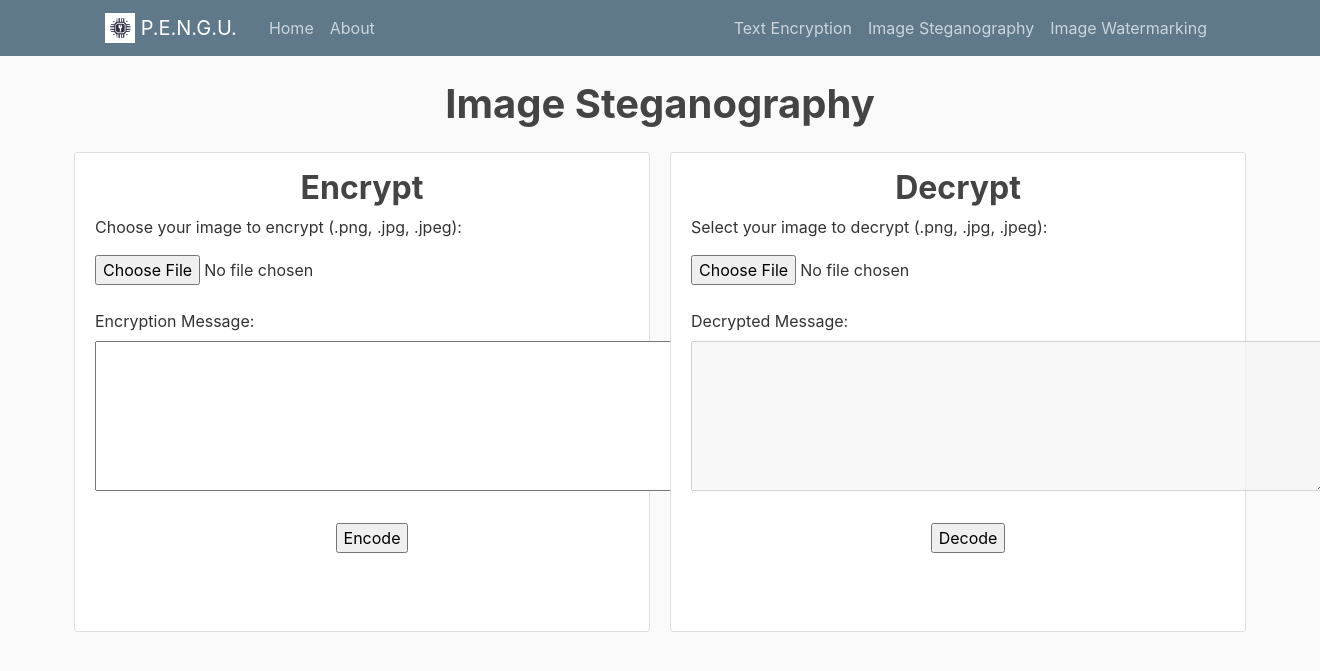
After one commit to JeffreyPG03/HoyaHacks24, a Flask app: page /ImageSteganography in a window 1320 px wide. The commit adds this page. Shown: the top 671 px of the page. Run offline with Flask 3, Linux system fonts and the light colour scheme; some libraries are stand-ins or nearby versions.

Commit message:
Add files via upload

```diff
--- a/web/app.py
+++ b/web/app.py
@@ -38,15 +38,15 @@ def about():
 def TextEncryption():
     return render_template('TextEncryption.html')
 
-@app.route("/ImageStenography")
-def ImageStenography():
-    return render_template('ImageStenography.html')
+@app.route("/ImageSteganography")
+def ImageSteganography():
+    return render_template('ImageSteganography.html')
 
 @app.route("/ImageWatermarking")
 def ImageWatermarking():
     return render_template('ImageWatermarking.html')
 
-@app.route('/ImageStenography', methods = ["POST"] )
+@app.route('/ImageSteganography', methods = ["POST"] )
 def lsb():
     #gathering file from form
     uploaded_file = request.files['txt_file']
@@ -76,7 +76,7 @@ def lsb():
                 decodedText = lsb_decode(destination)
                 thread      = threading.Thread(target=removeOld, args=(filename,))
                 thread.start()
-                return render_template('/ImageStenography.html',
+                return render_template('/ImageSteganography.html',
                         PageTitle = "Landing page", decrypted_message=decodedText)
 
         else:
@@ -84,7 +84,7 @@ def lsb():
 
     #This just reloads the page if no file is selected and the user tries to POST.
     else:
-        return render_template('/ImageStenography.html',
+        return render_template('/ImageSteganography.html',
                         PageTitle = "Landing page", decrypted_message='')
 
 @app.route('/ImageWatermarking', methods = ["POST"] )
--- a/web/src/des/des_decr.py
+++ b/web/src/des/des_decr.py
@@ -156,3 +156,5 @@ def des_decr(encr_str):
     decrypted_message_text = binary_to_string(decrypted_message)
     return decrypted_message_text
     # return encr_str
+
+# print(des_decr())
--- /dev/null
+++ b/web/templates/ImageSteganography.html
@@ -0,0 +1,105 @@
+{% extends "layout.html" %}
+{% block content %}
+    <div class="text-center" style="padding-bottom: 1rem;">
+        <h1><b>Image Steganography</b></h1>
+    </div>
+    <div class="d-flex justify-content-center">
+        <div class="column" style="padding-right: 10px; padding-left: 10px;">
+            <div class="card" style="width: 36rem; height: 30rem;">
+                <div class="text-center" style="padding-top: 1rem;">
+                    <h2><b>Encrypt</b></h2>
+                </div>
+                <section class="flex-container" style="padding-left: 1.25rem;">
+                    <form
+                        method="POST"
+                        action=""
+                        enctype="multipart/form-data"
+                        accept=".txt"
+                    >
+                        <div>
+                            <p>Choose your image to encrypt (.png, .jpg, .jpeg):</p>
+                        </div>
+                        <div class="file_input">
+                            <input
+                                type="file"
+                                name="txt_file"
+                                enctype="multipart/form-data"
+                                accept=".png, .jpg, .jpeg"
+                            />
+                        </div>
+                        <br/>
+                        <label for="etext">Encryption Message:</label>
+                        <textarea
+                            type="textarea"
+                            id="etext"
+                            name="etext"
+                            class=""
+                            cols="60"
+                            rows="6"></textarea>
+                        <div class="text-center" style="padding-top: 2rem;">
+                            <div class="submit_button">
+                                <input
+                                    type="submit"
+                                    name="submit_form"
+                                    value="Encode"
+                                    enctype="multipart/form-data"
+                                />
+                            </div>
+                        </div>
+                    </form>
+                </section>
+            </div>
+        </div>
+        <div class="column" style="padding-right: 10px; padding-left: 10px;">
+            <div class="card" style="width: 36rem; height: 30rem;">
+                <div class="text-center" style="padding-top: 1rem;">
+                    <h2><b>Decrypt</b></h2>
+                </div>
+                <section class="flex-container" style="padding-left: 1.25rem;">
+                    <div class="file_input_form">
+                        <form
+                            method="POST"
+                            action=""
+                            enctype="multipart/form-data"
+                            accept=".txt"
+                        >
+                            <div class="text-2xl">
+                                <p>Select your image to decrypt (.png, .jpg, .jpeg):</p>
+                            </div>
+                            <div class="file_input">
+                                <input
+                                    type="file"
+                                    name="txt_file"
+                                    enctype="multipart/form-data"
+                                    accept=".png, .jpg, .jpeg"
+                                />
+                            </div>
+                            <br/>
+                            <label for="etext">Decrypted Message:</label>
+                            <br />
+                            <textarea
+                                disabled="true"
+                                type="textarea"
+                                id="etext"
+                                name="etext"
+                                class=""
+                                cols="60"
+                                rows="6"
+                                >{{decrypted_message}}</textarea>
+                            <div class="text-center" style="padding-top: 2rem;">
+                                <div class="submit_button">
+                                    <input
+                                        type="submit"
+                                        name="submit_form"
+                                        value="Decode"
+                                        enctype="multipart/form-data"
+                                    />
+                                </div>
+                            </div>
+                        </form>
+                        </div>
+                    </section>
+            </div>
+        </div>
+    </div>
+{% endblock %}
--- a/web/templates/home.html
+++ b/web/templates/home.html
@@ -23,13 +23,13 @@
             <div class="card" style="width: 24rem; height: 55rem;">
                 <img class="card-img-top" src="/static/assests/steganography.jpeg" alt="Card image cap" style="height: 12rem;">
                 <div class="card-body">
-                    <h5 class="card-title">Image Stenography</h5>
+                    <h5 class="card-title">Image Steganography</h5>
                     <div style="height: 33rem; padding-bottom: 2rem;">
                         <p class="card-text">
                             Introducing our advanced image steganography tool, a versatile solution that seamlessly integrates both LSB (Least Significant Bit) and DWT (Discrete Wavelet Transform) encryption methods. Unleash the power of covert communication by embedding messages within your images, offering dual-layer protection for your data. With LSB, discreetly alter the least significant bits of pixel values, and with DWT, employ a sophisticated wavelet-based technique for enhanced security. Whether you prioritize simplicity or desire a more intricate encryption process, our tool caters to your preferences. Elevate your confidentiality game with the perfect blend of LSB and DWT methods, ensuring your hidden messages stay protected within the visual realm. Explore the fusion of convenience and sophistication in image steganography – because your data deserves the utmost security.</p>
                     </div>
                     <div class="text-center" style="height: fit-content;">
-                        <a href="/ImageStenography" class="btn btn-primary btn-lg">Start Embedding!</a>
+                        <a href="/ImageSteganography" class="btn btn-primary btn-lg">Start Embedding!</a>
                     </div>
                 </div>
             </div>
--- a/web/templates/layout.html
+++ b/web/templates/layout.html
@@ -30,7 +30,7 @@
             <!-- Navbar Right Side -->
             <div class="navbar-nav">
                 <a class="nav-item nav-link" href="/TextEncryption">Text Encryption</a>
-                <a class="nav-item nav-link" href="/ImageStenography">Image Stenography</a>
+                <a class="nav-item nav-link" href="/ImageSteganography">Image Steganography</a>
                 <a class="nav-item nav-link" href="/ImageWatermarking">Image Watermarking</a>
             </div>
             </div>
```
